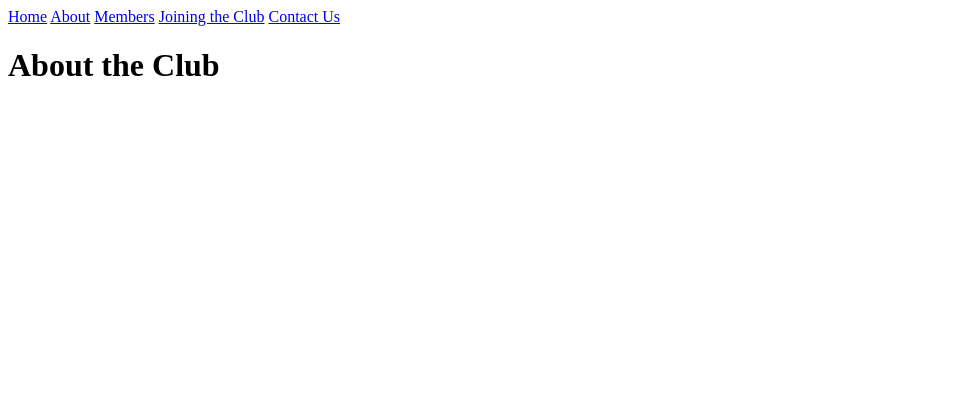
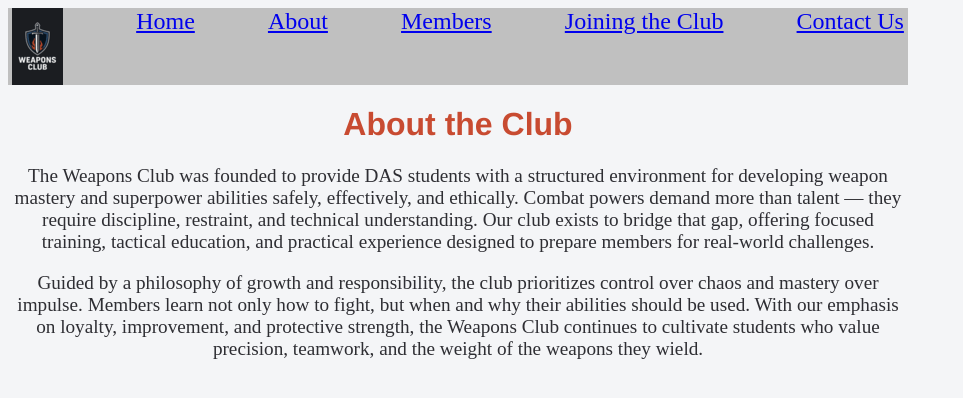
Before and after one commit to jonathanwagstaff/jonathanwagstaff.github.io, a plain HTML site: page WeaponsClubWebsite/Weapons Club Website/about.html in a window 1280 px wide. Shown: the whole page, without its empty margins (0-963 px from the left). Drawn offline with Linux system fonts and the light colour scheme; files that its build step writes are made by us from their sources.

Commit message:
Add files via upload

```diff
--- /dev/null
+++ b/WeaponsClubWebsite/Weapons Club Website/CSS/about.css
@@ -0,0 +1,3 @@
+body {
+
+}
--- /dev/null
+++ b/WeaponsClubWebsite/Weapons Club Website/CSS/contact.css
@@ -0,0 +1,3 @@
+body {
+
+}
--- /dev/null
+++ b/WeaponsClubWebsite/Weapons Club Website/CSS/index.css
@@ -0,0 +1,3 @@
+body {
+
+}
--- /dev/null
+++ b/WeaponsClubWebsite/Weapons Club Website/CSS/joining.css
@@ -0,0 +1,3 @@
+body {
+
+}
--- a/WeaponsClubWebsite/Weapons Club Website/CSS/main.css
+++ b/WeaponsClubWebsite/Weapons Club Website/CSS/main.css
@@ -0,0 +1,64 @@
+body {
+    background-color: #F4F5F7;
+    color: #2E2E33;
+    text-align: center;
+    max-width: 900px;
+}
+
+h1 {
+    font-family:'Franklin Gothic Medium', 'Arial Narrow', Arial, sans-serif
+}
+
+header {
+    color: #C84B31;
+}
+nav {
+    background-color: silver;
+}
+nav a:hover {
+    font-style: italic;
+}
+
+
+@media screen and (max-width: 600px) {
+    p {
+    font-size: 0.9em;
+    }
+
+    nav{
+        display: flex;
+        flex-direction: column;
+        align-items: center;
+    }
+
+    nav a{
+        text-decoration: none;
+        padding: 4px;
+        border-bottom: 2px solid #00b5fc;
+    }
+}
+@media screen and (min-width: 601px) {
+    nav {
+    display: flex;
+    flex-wrap: wrap;
+    justify-content: center;
+    gap: 65px;
+}
+}
+@media screen and (min-width: 768px) {
+    nav {
+        display: flex;
+        justify-content: space-around;
+    }
+}
+@media screen and (min-width: 992px) {
+    nav {
+        font-size: 1.5em;
+        display: flex;
+        justify-content: space-around;
+    }
+
+    p {
+        font-size: 1.2em;
+    }
+}
--- /dev/null
+++ b/WeaponsClubWebsite/Weapons Club Website/CSS/members.css
@@ -0,0 +1,7 @@
+body {
+
+}
+
+.poster {
+    background-color: #2F5D9F;
+}
--- a/WeaponsClubWebsite/Weapons Club Website/about.html
+++ b/WeaponsClubWebsite/Weapons Club Website/about.html
@@ -3,15 +3,19 @@
 <html lang="en">
     <head>
     <meta charset="UTF-8" />
-    <title>About</title>
+    <title>About DAS Weapons Club</title>
     <meta name="author" value="Jonny Wagstaff" />
-    <meta name="description" content="Jonny Wagstaff software developer Star Idaho" />
+    <meta name="description" content="Learn more about the DAS Weapons Club and our mission to provide structured training for weapon mastery and superpower development." />
     <meta name="keywords" content="DAS Weapons Club" />
     <meta name="viewport" content="width=device-width, initial-scale=1.0" />
+    <link rel="stylesheet" href="CSS/main.css" />
+    <link rel="stylesheet" href="about.css" />
 </head>
 <body>
     <header>
         <nav>
+            <img src="Images/Weapons_club_logo.png" alt="DAS Weapons Club logo." />
+
             <a href="index.html">Home</a>
             <a href="about.html">About</a>
             <a href="members.html">Members</a>
@@ -21,7 +25,14 @@
             <h1>About the Club</h1>
     </header>
     <main>
-
+        <p>
+            The Weapons Club was founded to provide DAS students with a structured environment for developing weapon mastery and superpower abilities safely, effectively, and ethically.
+            Combat powers demand more than talent — they require discipline, restraint, and technical understanding. Our club exists to bridge that gap, offering focused training, tactical education, and practical experience designed to prepare members for real-world challenges.
+        </p>
+        <p>
+            Guided by a philosophy of growth and responsibility, the club prioritizes control over chaos and mastery over impulse. Members learn not only how to fight, but when and why their abilities should be used.
+            With our emphasis on loyalty, improvement, and protective strength, the Weapons Club continues to cultivate students who value precision, teamwork, and the weight of the weapons they wield.
+        </p>
     </main>
     <footer>
 
```
Also changed, not shown: WeaponsClubWebsite/Weapons Club Website/contact.html (+6 -2 lines), WeaponsClubWebsite/Weapons Club Website/index.html (+15 -3 lines), WeaponsClubWebsite/Weapons Club Website/joining.html (+6 -2 lines), WeaponsClubWebsite/Weapons Club Website/members.html (+11 -4 lines), WeaponsClubWebsite/Weapons Club Website/modlog.md (+28 -0 lines), WeaponsClubWebsite/Weapons Club Website/Images/Swordedger.jpg (added), WeaponsClubWebsite/Weapons Club Website/Images/Weapons_club_logo.png (added), WeaponsClubWebsite/Weapons Club Website/Images/logo.jpg (added).
